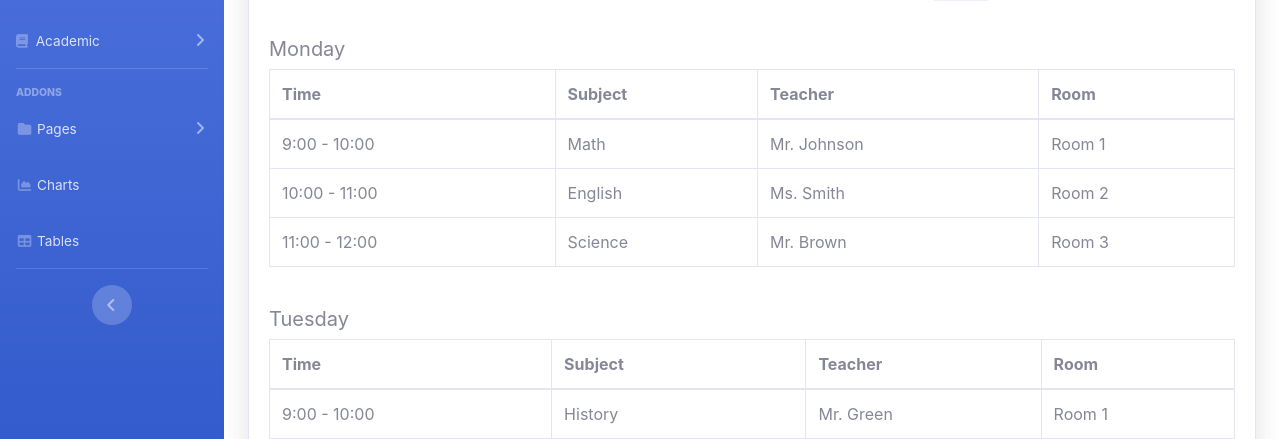
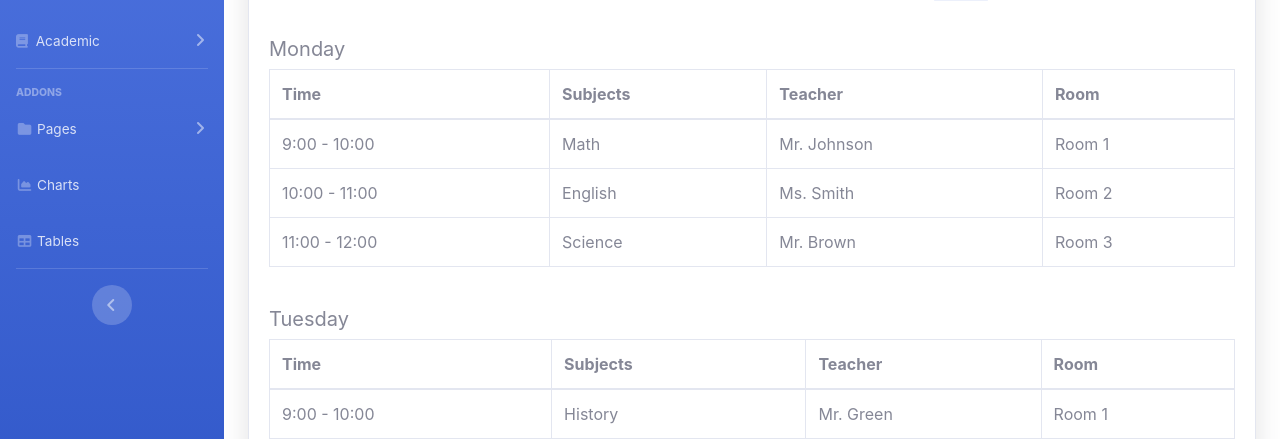
Before and after one commit to imikram15/lms_fyp, an Angular app: page /class-routine in a window 1280 px wide. Both pictures are taken after a click on the button "Filter". Shown: the part 260-699 px from the top of the page. Built offline with nearby package versions, Linux system fonts and the light colour scheme.

Commit message:
filter button in class routine

```diff
--- a/src/app/Academic/class-routine/class-routine.component.html
+++ b/src/app/Academic/class-routine/class-routine.component.html
@@ -34,7 +34,7 @@
             <thead>
               <tr>
                 <th>Time</th>
-                <th>Subject</th>
+                <th>Subjects</th>
                 <th>Teacher</th>
                 <th>Room</th>
               </tr>
```
